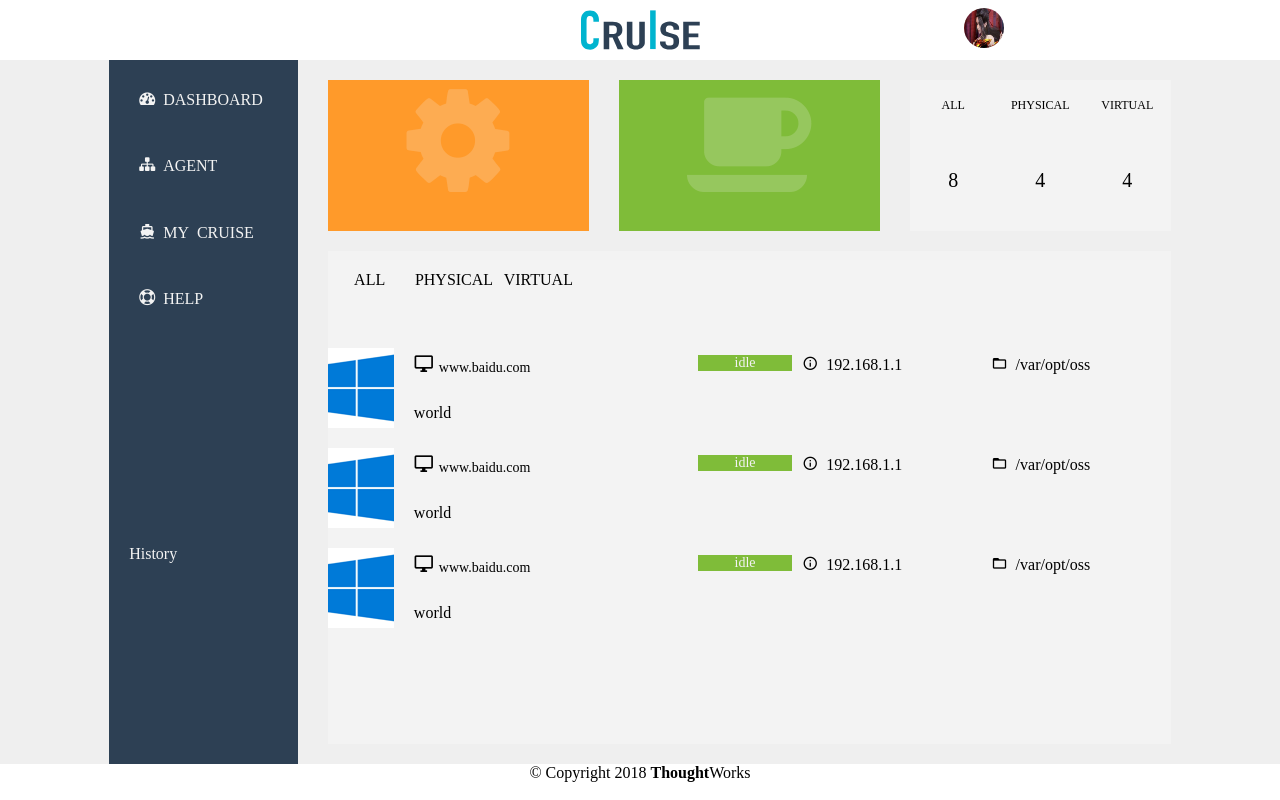
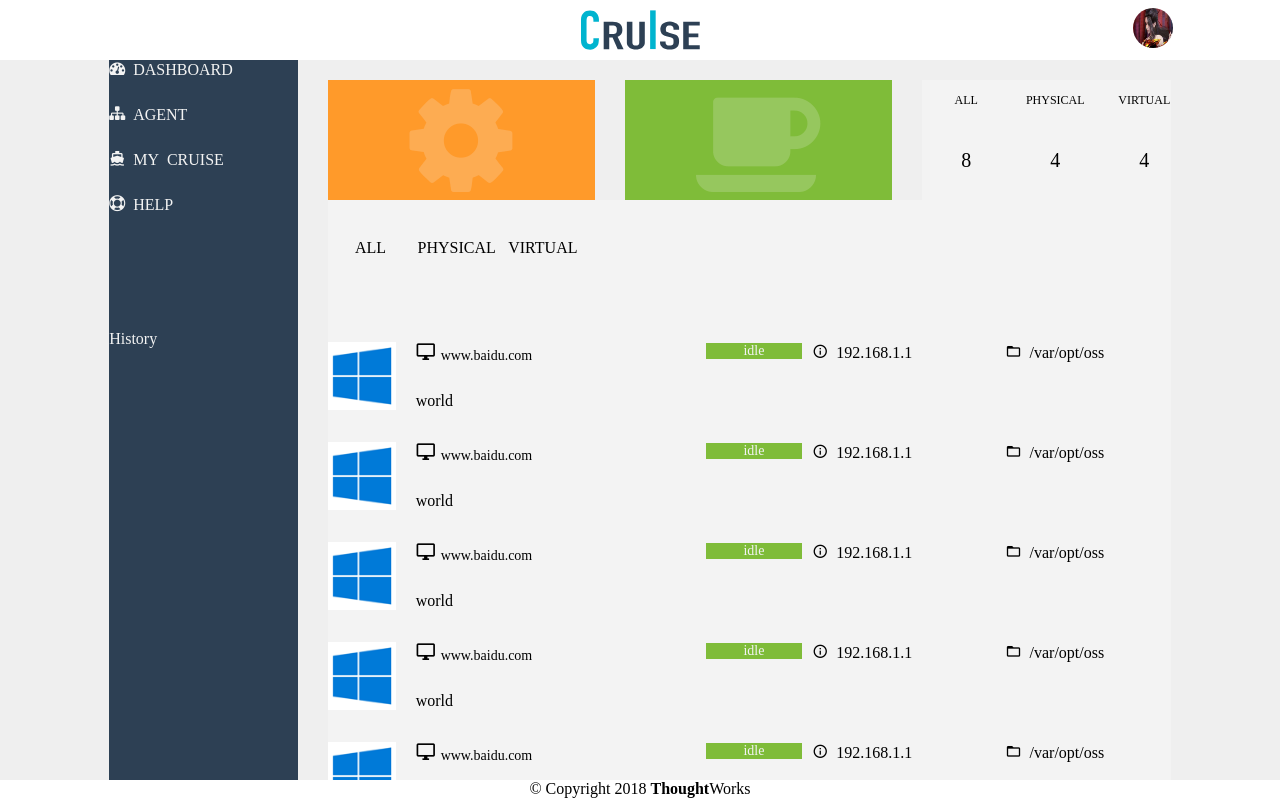
Before and after one commit to yangqianru/test, a website built with webpack: page index.html in a window 1280 px wide. Built offline with nearby package versions, Linux system fonts and the light colour scheme; files whose address does not match are found by name; a web font is replaced by a local one.

Commit message:
modify style

```diff
--- a/src/components/accordion/accordion.less
+++ b/src/components/accordion/accordion.less
@@ -1,23 +1,31 @@
+.overflowStyle{
+    overflow: hidden;
+    text-overflow: ellipsis;
+    white-space: nowrap;
+}
+
 .accordion{
     background: #2d4054;
     grid-column-start: 2;
     grid-column-end: 4;
     display: grid;
-    padding: 20px 20px;
-    grid-template-rows: repeat(10, 1fr);
+    // padding: 20px 20px;
+    grid-template-rows: repeat(6, 45px) 1fr;
 }
 
 .accordion_item_div{
+   line-height: 45px;
+   height: 45px;
     &:hover{
         cursor: pointer;
         background: #435466;
     }
 }
 
-.accordion_item{
-    width: 100%;
-    padding: 10px 10px;
-    top: 50%;
+.accordion_item:extend(.overflowStyle){
+    width: calc(~"100% - 20px");
+    height:45px;
+    line-height: 45px;
     color: #f3f3f3;
     &:hover{
         cursor: pointer;
@@ -28,7 +36,6 @@
 }
 
 .history{
-    grid-row-start: 8;
-    grid-row-end: 10;
+    grid-row-start: 7;
     color: #f3f3f3;
 }
--- a/src/components/header/header.html
+++ b/src/components/header/header.html
@@ -2,7 +2,7 @@
     <div class='showAccordingBtn'></div>
     <div class='logo'></div>
     <div class='user'>
-        <img src='../../assets/imgs/yanlingji.jpg'/>
+        <img src='/static/imgs/yanlingji.jpg'/>
         <!-- http://localhost:9999/static/img/yanlingji.0ff3bcc.jpg -->
     </div>
 </header>
--- a/src/components/showcontext/showcontext.less
+++ b/src/components/showcontext/showcontext.less
@@ -2,9 +2,15 @@
     grid-column-start: 4;
     grid-column-end: 12;
     grid-gap: 20px;
-    padding: 20px 0px;
     display: grid;
-    grid-template-rows: repeat(4, 1fr);
+    overflow: hidden;
+    &>div{
+        overflow-y: auto;
+        width:calc(~"100% + 18px");
+        padding: 20px 0;
+        margin-right: 18px;
+        height: calc(100vh - 80px);
+    }
 }
 
 .show_card{
@@ -86,12 +92,14 @@
 .list_item_index{
     height: 100px;
     display: grid;
+    background: #f3f3f3;
     grid-column-gap: 20px;
     grid-template-columns: repeat(10, 1fr);
 }
 
 .item_type_icon{
     background: url('../../assets/os_icons/windows.png') no-repeat center;
+    background-size: 100%;
 }
 
 .item_info{
--- a/src/routers/pages/HomePage.js
+++ b/src/routers/pages/HomePage.js
@@ -14,13 +14,13 @@ export const I_RESOLVE_INIT = (transition) => {
 
 	creatElements("app", "footer","footer",footerHtml);
 
-	setTableData([1,2,3]);
+	setTableData([1,2,3,4,5,6]);
 
 	addEventListeners();
 }
 
 const getBodyHtml = () =>{
-	return `<div id= 'accordion' class='accordion'>${getAccordion()}</div><div id='show_context' class='show_context'>${getShowContext()}</div>`
+	return `<div id= 'accordion' class='accordion'>${getAccordion()}</div><div class='show_context'><div><div id='show_context'>${getShowContext()}</div></div></div>`
 }
 
 const addEventListeners = () =>{
--- a/static/css/common.less
+++ b/static/css/common.less
@@ -9,7 +9,7 @@ html, body {
 }
 
 .app{
-    height: 98%;
+    // height: 98%;
     display: grid;
     grid-template-rows: 60px 1fr 20px;
 }
@@ -37,9 +37,10 @@ html, body {
             background-size: auto 40px;
         }
         &.user{
-            grid-column-start: 10;
-            grid-column-end: 11;
+            grid-column-start: 11;
+            grid-column-end: 12;
             align-self: center;
+            text-align: right;
             img{
                 width:40px;
                 height:40px;
```
